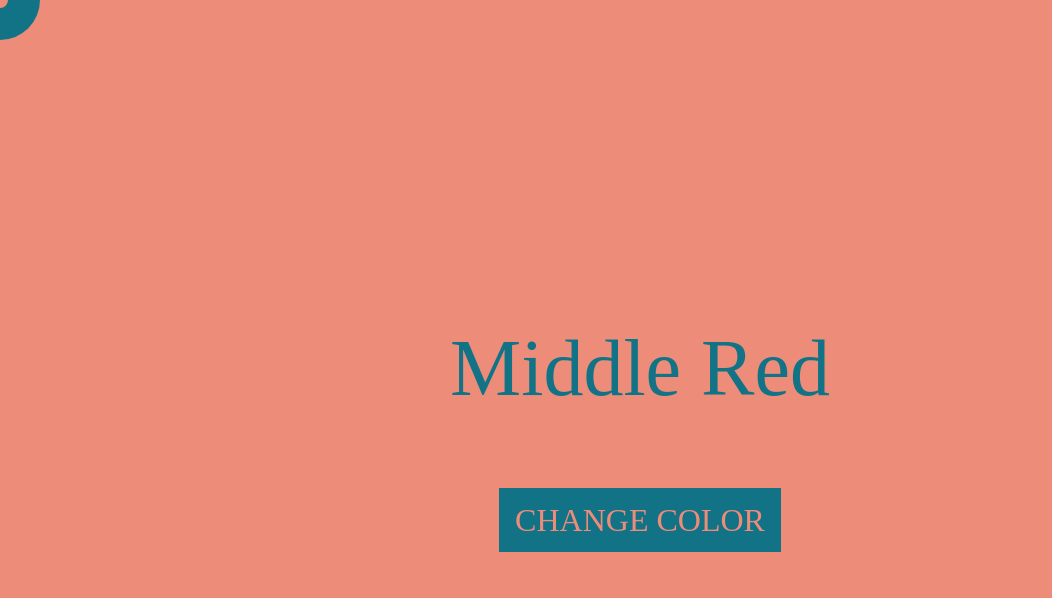
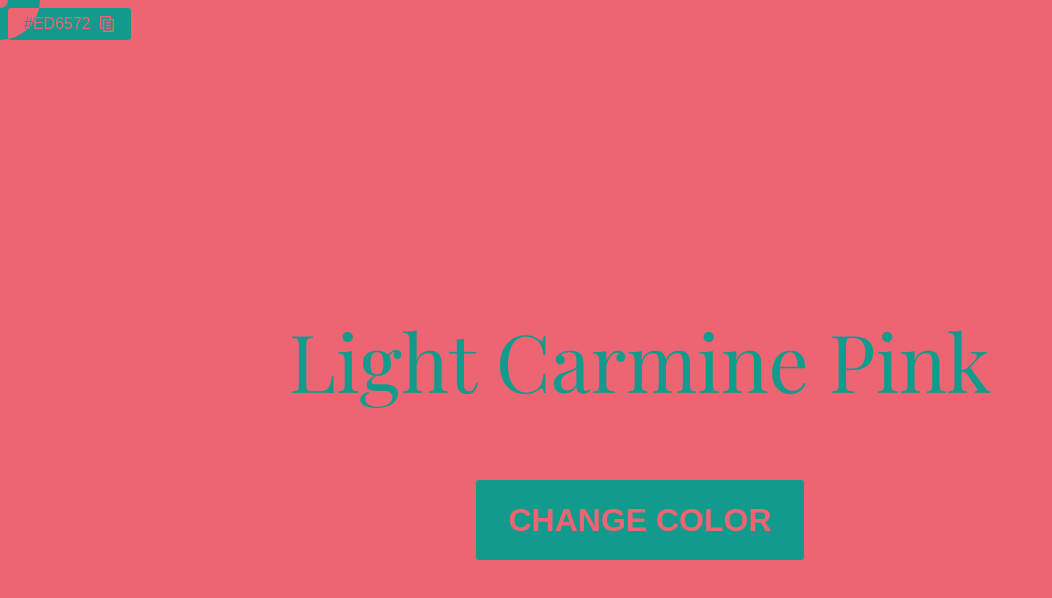
Before and after one commit to vandemaelefelix/color-picker, a plain HTML site: page index.html in a window 1280 px wide. Both pictures are taken after a click on the element "CHANGE COLOR". Shown: the whole page, without its empty margins (0-1052 px from the left). Drawn offline with nearby package versions, Linux system fonts and the light colour scheme.

Commit message:
Added copy button

```diff
--- a/css/styles.css
+++ b/css/styles.css
@@ -1,6 +1,10 @@
+@import url('https://fonts.googleapis.com/css2?family=Playfair+Display&display=swap');
+
 html {
     height: 100%; /* requires for stable body height */
     cursor: none;
+
+    font-family: Arial, Helvetica, sans-serif;
 }
 
 body {
@@ -64,9 +68,9 @@ body {
     filter: invert(1);
     transition: background .3s ease;
 
+    border-radius: 0.2rem;
 
-    padding: 1rem;
-    background-color: red;
+    padding: 1.5rem 2rem;
 }
 
 .c-button--text {
@@ -74,11 +78,73 @@ body {
     user-select: none;
     font-size: 2rem;
     text-transform: uppercase;
+    font-family: Arial, Helvetica, sans-serif;
+    font-weight: bold;
 }
 
 .c-title {
     font-size: 5rem;
     filter: invert(1);
-    padding: 5rem;
     user-select: none;
+    padding: 5rem 2rem;
+    font-family: 'Playfair Display', serif;
 }
+
+.c-hex {
+    display: flex;
+    justify-content: space-evenly;
+    align-items: center;
+
+    padding: 0.5rem 1rem;
+
+    filter: invert(1);
+    position: fixed;
+    top: 0.5rem;
+    left: 0.5rem;
+
+    border-radius: 0.2rem;
+}
+
+.c-hex--icon {
+    filter: invert(1);
+    height: 1rem;
+    width: 1rem;
+}
+
+.c-hex--text {
+    filter: invert(1);
+    user-select: none;
+    color: #fff;
+    font-family: Arial, Helvetica, sans-serif;
+    margin-right: 0.5rem;
+}
+
+.c-hex--copied {
+    width: 100%;
+    height: 100%;
+    display: flex;
+    justify-content: space-evenly;
+    align-items: center;
+    border-radius: 0.2rem;
+    position: absolute;
+    background-color: #fff;
+    top: 0;
+    left: 0;
+    opacity: 0;
+
+    transition-property: opacity;
+    transition-duration: 0.5s;
+    transition-timing-function: ease;
+}
+
+.c-hex--copied > p {
+    filter: invert(1);
+    text-transform: capitalize;
+}
+
+.c-hex--copied > svg {
+    filter: invert(1);
+    height: 1rem;
+    width: 1rem;
+    fill: transparent;
+}
--- a/index.html
+++ b/index.html
@@ -12,10 +12,26 @@
 </head>
 <body>
     <section class="c-main">
-        <div>
-            <h1 class="c-title"></h1>
-            <h2 class="c-hex"></h2>
+        <div class="c-hex">
+            <p class="c-hex--text"></p>
+            <svg class="c-hex--icon" viewBox="0 0 290 330">
+                <g transform="translate(-20)">
+                    <path d="M35,270H80v45a15,15,0,0,0,15,15H295a15,15,0,0,0,15-15V75a15,15,0,0,0-15-15H250V15A15,15,0,0,0,235,0H35A15,15,0,0,0,20,15V255A15,15,0,0,0,35,270Zm245,30H110V90H280ZM50,30H220V60H95A15,15,0,0,0,80,75V240H50Z"/>
+                    <path d="M155,120a15,15,0,0,0,0,30h80a15,15,0,0,0,0-30Z"/>
+                    <path d="M235,180H155a15,15,0,0,0,0,30h80a15,15,0,0,0,0-30Z"/>
+                    <path d="M235,240H155a15,15,0,0,0,0,30h80a15,15,0,0,0,0-30Z"/>
+                </g>
+            </svg>
+            <div class="c-hex--copied">
+                <p>
+                    copied
+                </p>
+                <svg class="c-hex--copied__icon" viewBox="0 0 418.549 320.193">
+                    <path d="M-9309-3526.472l124.872,124.872,240.644-240.644" transform="translate(9335.517 3668.76)" stroke-linecap="round" stroke-linejoin="round" stroke-width="75"/>
+                </svg>
+            </div>
         </div>
+        <h1 class="c-title"></h1>
 
         <div class="c-button">
             <p class="c-button--text">Change color</p>
--- a/js/app.js
+++ b/js/app.js
@@ -1,3 +1,30 @@
+const init = () => {
+    const colors = {
+        'Light Carmine Pink': '#ED6572',
+        'Middle Red': '#ED8C79',
+        'Macaroni And Cheese': '#F6BF85',
+        'Blond': '#FFF0BA',
+        'Celadon': '#A8E3B3',
+        'Maximum Blue Purple': '#B7ADED',
+    }
+
+    const changeColorButton = document.querySelector('.c-button');
+    const mainSection = document.querySelector('.c-main');
+    const title = document.querySelector('.c-title');
+    const hex = document.querySelector('.c-hex--text');
+    const hexContainer = document.querySelector('.c-hex');
+    const hexIcon = document.querySelector('.c-hex--icon');
+    const hexCopied = document.querySelector('.c-hex--copied');
+    const hexCopiedIcon = document.querySelector('.c-hex--copied__icon');
+
+    const circle = document.querySelector('.outerCircle');
+    const dot = document.querySelector('.innerCircle');
+
+    let circlePos = {x:0, y:0};
+    let dotPos = {x:0, y:0};
+    let mouse = {x:0, y:0};
+
+    let previousColor = '';
 
     const getRandomColor = (obj) => {
         const keys = Object.keys(obj);
@@ -20,46 +47,52 @@ const hexToRgb = (hex) => {
     }
 
     const handleClickDown = (e) => {
-    const circle = document.querySelector('.outerCircle');
-    const dot = document.querySelector('.innerCircle');
-
         dot.style.transform = `scale(2) translate(-25%, -25%)`
         circle.style.backgroundColor = 'transparent'
         circle.style.border = '2px solid #fff'
     }
 
     const handleClickUp = (e) => {
-    const circle = document.querySelector('.outerCircle');
-    const dot = document.querySelector('.innerCircle');
-
         dot.style.transform = 'scale(1) translate(-50%, -50%)'
         circle.style.backgroundColor = '#fff'
         circle.style.border = 'none'
     }
 
-const init = () => {
-    const colors = {
-        'Light Carmine Pink': '#ED6572',
-        'Middle Red': '#ED8C79',
-        'Macaroni And Cheese': '#F6BF85',
-        'Blond': '#FFF0BA',
-        'Celadon': '#A8E3B3',
-        'Maximum Blue Purple': '#B7ADED',
+    const handleCopyClick = () => {
+        navigator.clipboard.writeText(hex.textContent);
+
+        hexCopied.style.opacity = '1'
+        setTimeout(() => {
+            hexCopied.style.opacity = '0'
+        }, 2000)
     }
 
-    const changeColorButton = document.querySelector('.c-button');
-    const mainSection = document.querySelector('.c-main');
-    const title = document.querySelector('.c-title');
-
-    changeColorButton.addEventListener('click', (e) => {
-        const randomColor = getRandomColor(colors);
+    const changeColor = () => {
+        let randomColor = getRandomColor(colors);
+        let count = 0
+        while(randomColor.color == previousColor && count <= 5) {
+            randomColor = getRandomColor(colors);
+            count += 1;
+        }
+        previousColor = randomColor.color
 
         mainSection.style.backgroundColor = randomColor.color;
         changeColorButton.style.backgroundColor = randomColor.color
         changeColorButton.style.color = randomColor.color
+
         title.style.color = randomColor.color
         title.textContent = randomColor.name;
-    });
+
+        hexContainer.style.backgroundColor = randomColor.color
+        hexIcon.style.fill = randomColor.color
+
+        hexCopied.style.backgroundColor = randomColor.color
+        hexCopied.style.color = randomColor.color
+        hexCopiedIcon.style.stroke = randomColor.color
+
+        hex.style.color = randomColor.color
+        hex.textContent = `${randomColor.color}`
+    }
 
     const followMouse = () => {
         //1. find distance X , distance Y
@@ -85,20 +118,14 @@ const init = () => {
         mouse.y = e.pageY;
     }
 
-    // Mouse Effect
-    const circle = document.querySelector('.outerCircle')
-    const dot = document.querySelector('.innerCircle')
-
-    let circlePos = {x:0, y:0};
-    let dotPos = {x:0, y:0};
-
     setInterval(followMouse, 20);
 
-    let mouse = {x:0, y:0};
-
-    document.addEventListener('mousemove', getMouse)
-    document.addEventListener('mousedown', handleClickDown)
-    document.addEventListener('mouseup', handleClickUp)
+    changeColor();
+    document.addEventListener('mousemove', getMouse);
+    document.addEventListener('mousedown', handleClickDown);
+    document.addEventListener('mouseup', handleClickUp);
+    changeColorButton.addEventListener('click', changeColor);
+    hexContainer.addEventListener('click', handleCopyClick);
 }
 
 window.addEventListener('DOMContentLoaded', () => {
```
Lines whose indentation alone changed are shown as unchanged.
